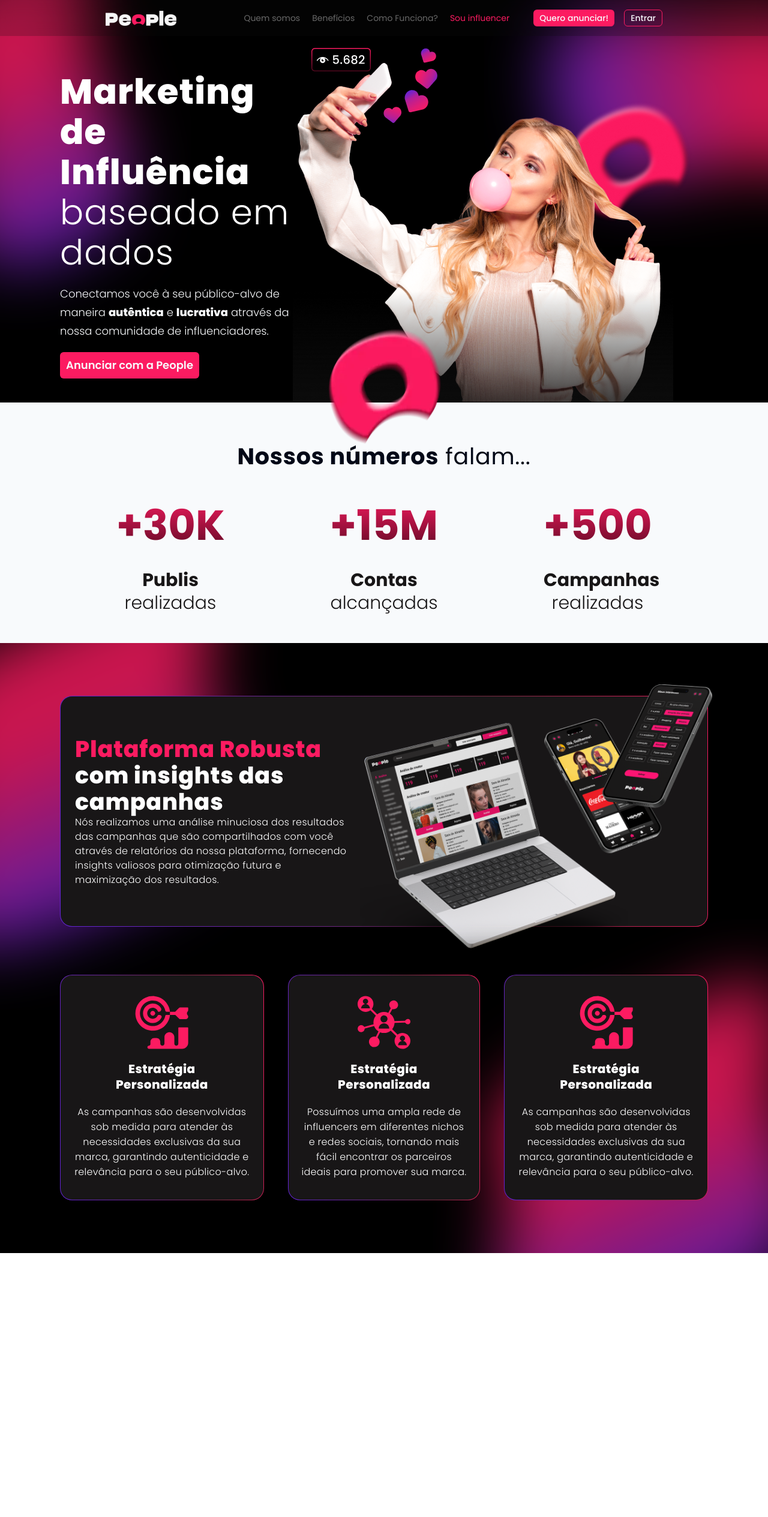
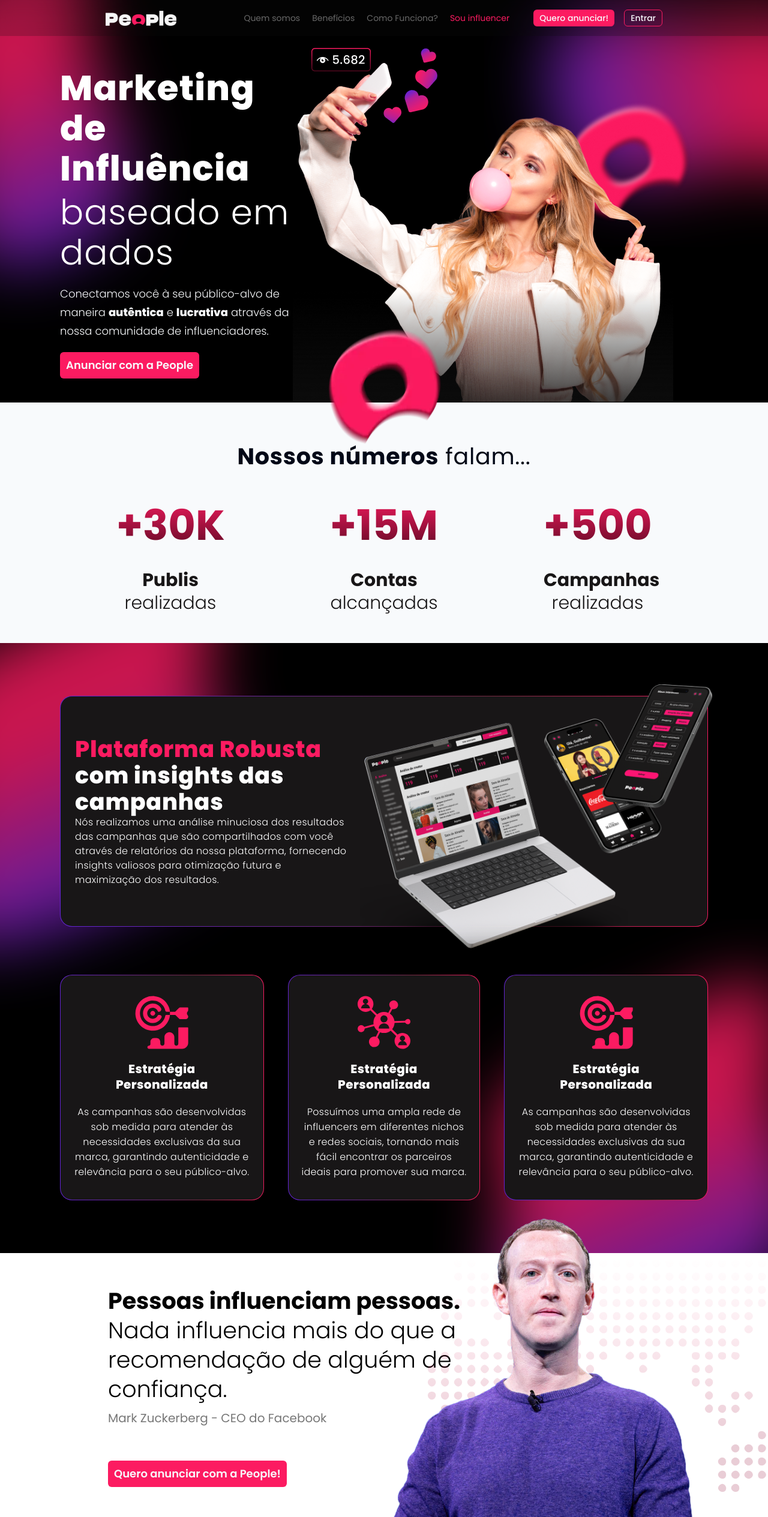
Before and after one commit to matheusmfl/people-social, a Next.js app: page / in a window 1280 px wide. Shown: the whole page at 60% size. Before the commit the page ends 2089 px from the top, so only its background shows below. Built offline with nearby package versions, Linux system fonts and the light colour scheme.

Commit message:
feat: add zuckerberg page

```diff
--- a/src/app/page.tsx
+++ b/src/app/page.tsx
@@ -4,6 +4,7 @@
 import Image from 'next/image'
 import { Stats } from '@/components/Stats'
 import { AboutUs } from '@/components/AboutUs'
+import { MarkZuckembergSection } from '@/components/MarkZuckembergSection'
 
 export default function Home() {
   return (
@@ -22,6 +23,8 @@
       </div>
 
       <AboutUs />
+
+      <MarkZuckembergSection />
     </main>
   )
 }
--- a/src/components/AboutUs.tsx
+++ b/src/components/AboutUs.tsx
@@ -169,9 +169,11 @@
         >
           {/* Primeira parte */}
           <div className="flex flex-col w-full items-center justify-center pl-6 flex-1">
-            <h2 className="text-[38px] font-extrabold leading-[44px] text-white tracking-[0.76px]">
-              <span className="text-rosaPrimary">Plataforma Robusta</span> com
-              insights das campanhas
+            <h2 className="text-[38px] font-extrabold leading-[44px] z-40 text-white tracking-[0.76px]">
+              <span className="text-rosaPrimary z-[100]">
+                Plataforma Robusta
+              </span>{' '}
+              com insights das campanhas
             </h2>
 
             <span className="text-base tracking-[0.32px] font-light text-white">
--- a/src/components/Hero.tsx
+++ b/src/components/Hero.tsx
@@ -1,8 +1,10 @@
+'use client'
 import Image from 'next/image'
 import { Container } from './Container'
 import heroImg from '../../public/Imagem-Hero.webp'
 
 import { Button } from './ui/button'
+import BlurFade from './magicui/blur-fade'
 
 export function Hero() {
   return (
@@ -117,9 +119,11 @@
           {/* Div com textos */}
           <div className="h-full flex flex-col max-w-[472px] relative z-40 justify-center gap-5">
             <h1 className="text-[58px] font-light text-white tracking-[1.16px] z-10 leading-[67px]">
-              <strong className="font-extrabold">
-                Marketing de Influência
-              </strong>{' '}
+              <BlurFade>
+                <strong className="font-extrabold">
+                  Marketing de Influência
+                </strong>{' '}
+              </BlurFade>
               baseado em dados
             </h1>
 
--- /dev/null
+++ b/src/components/MarkZuckembergSection.tsx
@@ -0,0 +1,36 @@
+import Image from 'next/image'
+import { Container } from './Container'
+import { Button } from './ui/button'
+import zuckerberg from '../../public/zuckerberg.png'
+
+export function MarkZuckembergSection() {
+  return (
+    <section className="max-h-[440px] w-full bg-white relative flex justify-center">
+      <Container className="px-20 flex justify-center relative">
+        <Image
+          src={zuckerberg}
+          className="absolute bottom-0 right-0"
+          alt="Mark Zuckerberg - CEO Facebook"
+        />
+        {/* Primeira div */}
+        <div className="max-w-[593px] ml-[100px] flex flex-col py-[55px]">
+          <h2 className="text-[38px] font-light text-black leading-[49px]">
+            <strong className="font-bold">Pessoas influenciam pessoas.</strong>
+            <br />
+            Nada influencia mais do que a recomendação de alguém de confiança.
+          </h2>
+
+          <span className="text-[#777] text-[20px] font-normal leading-[49px]">
+            Mark Zuckerberg - CEO do Facebook
+          </span>
+
+          <Button className="font-semibold leading-[32px] mt-[46px]  h-[44px] py-[10px] text-lg">
+            Quero anunciar com a People!
+          </Button>
+        </div>
+
+        <div className="flex-1" />
+      </Container>
+    </section>
+  )
+}
--- a/src/components/magicui/blur-fade.tsx
+++ b/src/components/magicui/blur-fade.tsx
@@ -1,59 +1,59 @@
-// "use client";
+'use client'
 
-// import { useRef } from "react";
-// import { AnimatePresence, motion, useInView, Variants } from "framer-motion";
+import { useRef } from 'react'
+import { AnimatePresence, motion, useInView, Variants } from 'framer-motion'
 
-// interface BlurFadeProps {
-//   children: React.ReactNode;
-//   className?: string;
-//   variant?: {
-//     hidden: { y: number };
-//     visible: { y: number };
-//   };
-//   duration?: number;
-//   delay?: number;
-//   yOffset?: number;
-//   inView?: boolean;
-//   inViewMargin?: string;
-//   blur?: string;
-// }
+interface BlurFadeProps {
+  children: React.ReactNode
+  className?: string
+  variant?: {
+    hidden: { y: number }
+    visible: { y: number }
+  }
+  duration?: number
+  delay?: number
+  yOffset?: number
+  inView?: boolean
+  inViewMargin?: string
+  blur?: string
+}
 
-// export default function BlurFade({
-//   children,
-//   className,
-//   variant,
-//   duration = 0.4,
-//   delay = 0,
-//   yOffset = 6,
-//   inView = false,
-//   inViewMargin = "-50px",
-//   blur = "6px",
-// }: BlurFadeProps) {
-//   const ref = useRef(null);
-//   const inViewResult = useInView(ref, { once: true, margin: inViewMargin });
-//   const isInView = !inView || inViewResult;
-//   const defaultVariants: Variants = {
-//     hidden: { y: yOffset, opacity: 0, filter: `blur(${blur})` },
-//     visible: { y: -yOffset, opacity: 1, filter: `blur(0px)` },
-//   };
-//   const combinedVariants = variant || defaultVariants;
-//   return (
-//     <AnimatePresence>
-//       <motion.div
-//         ref={ref}
-//         initial="hidden"
-//         animate={isInView ? "visible" : "hidden"}
-//         exit="hidden"
-//         variants={combinedVariants}
-//         transition={{
-//           delay: 0.04 + delay,
-//           duration,
-//           ease: "easeOut",
-//         }}
-//         className={className}
-//       >
-//         {children}
-//       </motion.div>
-//     </AnimatePresence>
-//   );
-// }
+export default function BlurFade({
+  children,
+  className,
+  variant,
+  duration = 0.4,
+  delay = 0,
+  yOffset = 6,
+  inView = false,
+  inViewMargin = '-50px',
+  blur = '6px',
+}: BlurFadeProps) {
+  const ref = useRef(null)
+  const inViewResult = useInView(ref, { once: true, margin: inViewMargin })
+  const isInView = !inView || inViewResult
+  const defaultVariants: Variants = {
+    hidden: { y: yOffset, opacity: 0, filter: `blur(${blur})` },
+    visible: { y: -yOffset, opacity: 1, filter: `blur(0px)` },
+  }
+  const combinedVariants = variant || defaultVariants
+  return (
+    <AnimatePresence>
+      <motion.div
+        ref={ref}
+        initial="hidden"
+        animate={isInView ? 'visible' : 'hidden'}
+        exit="hidden"
+        variants={combinedVariants}
+        transition={{
+          delay: 0.04 + delay,
+          duration,
+          ease: 'easeOut',
+        }}
+        className={className}
+      >
+        {children}
+      </motion.div>
+    </AnimatePresence>
+  )
+}
```
Also changed, not shown: public/zuckerberg.png (added).
